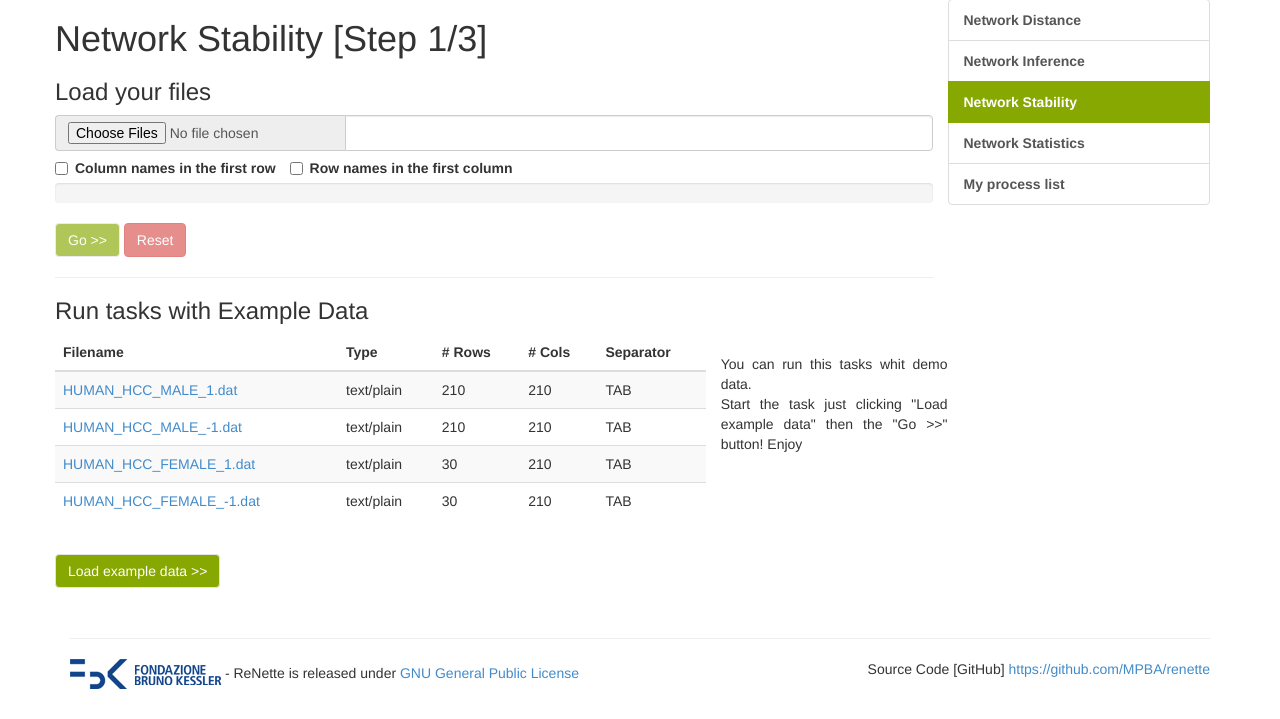
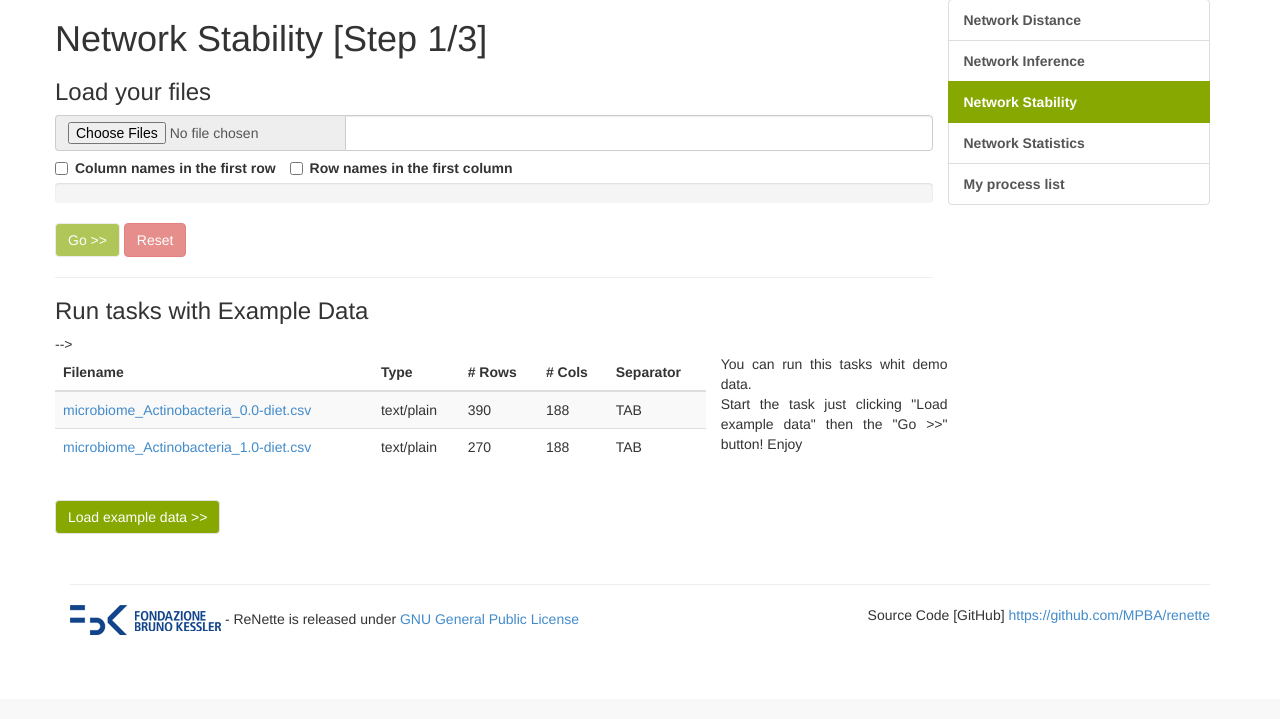
Before and after one commit to MPBA/renette, a Django app: page /engine/network/stability/ in a window 1280 px wide. Shown: the part 101-820 px from the top of the page. After the commit the page ends 736 px from the top, so only its background shows below. Run offline with Django 3.2, Linux system fonts and the light colour scheme; data that the repository does not hold is empty; parts of the project's set-up code (start-up, migrations or seed data) failed here and were passed over.

Commit message:
Added microbiome dataset to network stability

```diff
--- a/engine/templates/engine/network_stability.html
+++ b/engine/templates/engine/network_stability.html
@@ -6,14 +6,18 @@
            $("#load-example").click(function(){
                $("#files").find('p').remove();
                $("#uploaded-files").find('input').remove();
-       $('<p/>').text('HUMAN_HCC_MALE_-1.dat').appendTo('#files');
-               $('<p/>').text('HUMAN_HCC_MALE_1.dat').appendTo('#files');
-       $('<p/>').text('HUMAN_HCC_FEMALE_-1.dat').appendTo('#files');
-               $('<p/>').text('HUMAN_HCC_FEMALE_1.dat').appendTo('#files');
-                $('#uploaded-files').append('<input type="hidden" name="uploaded" value="example/HUMAN_HCC_MALE_-1.dat">');
-       $('#uploaded-files').append('<input type="hidden" name="uploaded" value="example/HUMAN_HCC_MALE_1.dat">');
-       $('#uploaded-files').append('<input type="hidden" name="uploaded" value="example/HUMAN_HCC_FEMALE_-1.dat">');
-                $('#uploaded-files').append('<input type="hidden" name="uploaded" value="example/HUMAN_HCC_FEMALE_1.dat">');
+{#               $('<p/>').text('HUMAN_HCC_MALE_-1.dat').appendTo('#files');#}
+{#               $('<p/>').text('HUMAN_HCC_MALE_1.dat').appendTo('#files');#}
+{#               $('<p/>').text('HUMAN_HCC_FEMALE_-1.dat').appendTo('#files');#}
+{#               $('<p/>').text('HUMAN_HCC_FEMALE_1.dat').appendTo('#files');#}
+{#               $('#uploaded-files').append('<input type="hidden" name="uploaded" value="example/HUMAN_HCC_MALE_-1.dat">');#}
+{#               $('#uploaded-files').append('<input type="hidden" name="uploaded" value="example/HUMAN_HCC_MALE_1.dat">');#}
+{#               $('#uploaded-files').append('<input type="hidden" name="uploaded" value="example/HUMAN_HCC_FEMALE_-1.dat">');#}
+{#               $('#uploaded-files').append('<input type="hidden" name="uploaded" value="example/HUMAN_HCC_FEMALE_1.dat">');#}
+               $('<p/>').text('microbiome_Actinobacteria_0.0-diet.csv').appendTo('#files');
+               $('<p/>').text('microbiome_Actinobacteria_1.0-diet.csv').appendTo('#files');
+               $('#uploaded-files').append('<input type="hidden" name="uploaded" value="example/microbiome_Actinobacteria_0.0-diet.csv">');
+               $('#uploaded-files').append('<input type="hidden" name="uploaded" value="example/microbiome_Actinobacteria_1.0-diet.csv">');
                $('input[name=exclude_col_header]').attr('checked', true)
                $('input[name=exclude_row_header]').attr('checked', false)
                $('#progress .progress-bar').css(
@@ -68,58 +72,60 @@
                             <th>Separator</th>
                           </tr>
                         </thead>
-                <tbody><tr>
-                    <td><a href="{% get_media_prefix %}example/HUMAN_HCC_MALE_1.dat">HUMAN_HCC_MALE_1.dat</a></td>
+{#                <tbody><tr>#}
+{#                    <td><a href="{% get_media_prefix %}example/HUMAN_HCC_MALE_1.dat">HUMAN_HCC_MALE_1.dat</a></td>#}
+{#                    <td>text/plain</td>#}
+{#                    <td>210</td>#}
+{#                    <td>210</td>#}
+{#                    <td>#}
+{#                      TAB#}
+{#                    </td>#}
+{#                  </tr>#}
+{#                  <tr>#}
+{#                    <td><a href="{% get_media_prefix %}example/HUMAN_HCC_MALE_-1.dat">HUMAN_HCC_MALE_-1.dat</a></td>#}
+{#                    <td>text/plain</td>#}
+{#                    <td>210</td>#}
+{#                    <td>210</td>#}
+{#                    <td>#}
+{#                      TAB#}
+{#                    </td>#}
+{#                  </tr>#}
+{#		  <tr>#}
+{#                    <td><a href="{% get_media_prefix %}example/HUMAN_HCC_FEMALE_1.dat">HUMAN_HCC_FEMALE_1.dat</a></td>#}
+{#                    <td>text/plain</td>#}
+{#                    <td>30</td>#}
+{#                    <td>210</td>#}
+{#                    <td>#}
+{#                      TAB#}
+{#                    </td>#}
+{#                  </tr>#}
+{#		  <tr>#}
+{#                    <td><a href="{% get_media_prefix %}example/HUMAN_HCC_FEMALE_-1.dat">HUMAN_HCC_FEMALE_-1.dat</a></td>#}
+{#                    <td>text/plain</td>#}
+{#                    <td>30</td>#}
+{#                    <td>210</td>#}
+{#                    <td>#}
+{#                      TAB#}
+{#                    </td>#}
+{#                  </tr>#}
+{#              </tbody>#}
+                        <tbody>
+                            <tr>
+                                <td><a href="{% get_media_prefix %}example/microbiome_Actinobacteria_0.0-diet.csv">microbiome_Actinobacteria_0.0-diet.csv</a></td> -->
                                 <td>text/plain</td>
-                    <td>210</td>
-                    <td>210</td>
-                    <td>
-                      TAB
-                    </td>
+                                <td>390</td>
+                                <td>188</td>
+                                <td>TAB</td>
                             </tr>
                             <tr>
-                    <td><a href="{% get_media_prefix %}example/HUMAN_HCC_MALE_-1.dat">HUMAN_HCC_MALE_-1.dat</a></td>
+                                <td><a href="{% get_media_prefix %}example/microbiome_Actinobacteria_1.0-diet.csv">microbiome_Actinobacteria_1.0-diet.csv</a></td>
                                 <td>text/plain</td>
-                    <td>210</td>
-                    <td>210</td>
-                    <td>
-                      TAB
-                    </td>
-                  </tr>
-		  <tr>
-                    <td><a href="{% get_media_prefix %}example/HUMAN_HCC_FEMALE_1.dat">HUMAN_HCC_FEMALE_1.dat</a></td>
-                    <td>text/plain</td>
-                    <td>30</td>
-                    <td>210</td>
-                    <td>
-                      TAB
-                    </td>
-                  </tr>
-		  <tr>
-                    <td><a href="{% get_media_prefix %}example/HUMAN_HCC_FEMALE_-1.dat">HUMAN_HCC_FEMALE_-1.dat</a></td>
-                    <td>text/plain</td>
-                    <td>30</td>
-                    <td>210</td>
-                    <td>
-                      TAB
-                    </td>
+                                <td>270</td>
+                                <td>188</td>
+                                <td>TAB</td>
                             </tr>
                         </tbody>
-                    <!--     <tbody><tr> -->
-                    <!--         <td><a href="{% get_media_prefix %}example/microbiome_Actinobacteria_0.0-diet.csv">microbiome_Acidobacteria_0.0-diet.csv</a></td> -->
-                    <!--         <td>text/plain</td> -->
-                    <!--         <td>390</td> -->
-                    <!--         <td>188</td> -->
-                    <!--         <td>TAB</td> -->
-                    <!--     </tr> -->
-                    <!--     <tr> -->
-                    <!--         <td><a href="{% get_media_prefix %}example/microbiome_Actinobacteria_1.0-diet.csv">microbiome_Acidobacteria_1.0-diet.csv</a></td> -->
-                    <!--         <td>text/plain</td> -->
-                    <!--         <td>270</td> -->
-                    <!--         <td>188</td> -->
-                    <!--         <td>TAB</td> -->
-                    <!--     </tr> -->
-                    <!-- </tbody> --></table>
+                    </table>
                     </div>
                     <div class="col-sm-offset-6">
                         <p style="text-align: justify">
```
Lines whose indentation alone changed are shown as unchanged.
